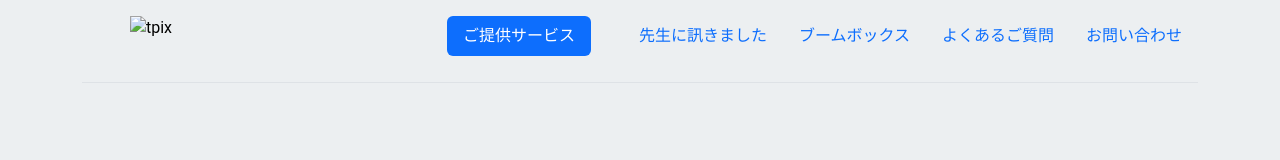
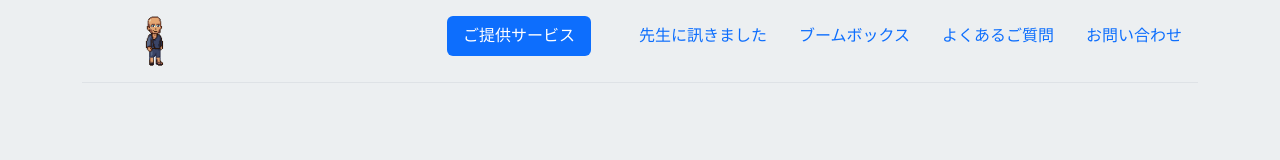
Before and after one commit to koshobai/website, a website: page public/index.html in a window 1280 px wide. Shown: the top 160 px of the page. Drawn offline with nearby package versions, Linux system fonts and the light colour scheme; some packages are replaced by stand-ins of ours.

Commit message:
attempting to resolve image rendering issue

```diff
--- a/public/index.html
+++ b/public/index.html
@@ -128,7 +128,7 @@
             <use xlink:href="#bootstrap"></use>
           </svg>
           <img
-            src="../images/tpix.png"
+            src="../public/tpix.png"
             alt="tpix"
             style="width: 50px; height: 50px"
           />
--- a/public/index.js
+++ b/public/index.js
@@ -4,7 +4,6 @@ const path = require('path');
 
 // Serve static files from the 'public' directory
 app.use(express.static(path.join(__dirname, 'public')));
-app.use(express.static(path.join(__dirname, 'images')));
 
 app.get('/', (req, res) => {
   res.sendFile(path.join(__dirname, 'index.html'));
```
Also changed, not shown: public/tpix.png (added).
